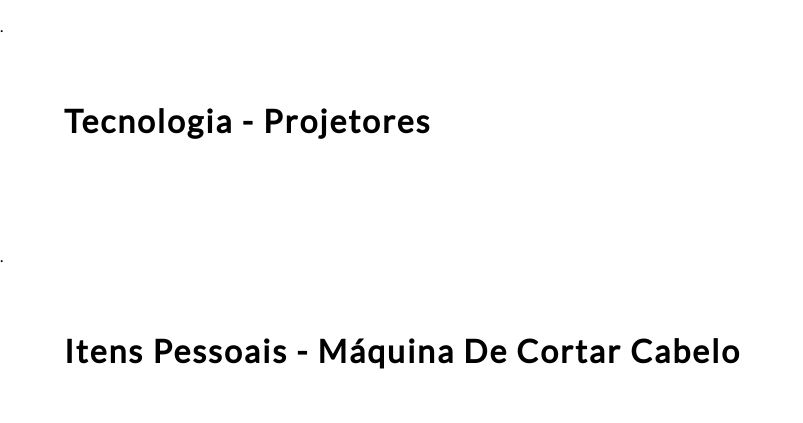
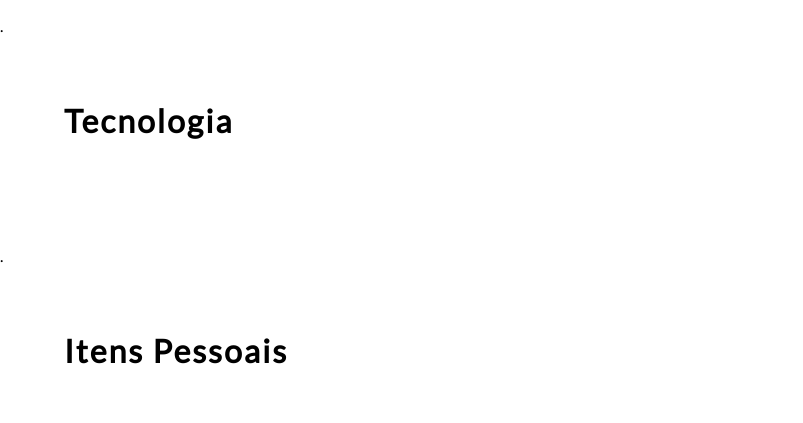
Before and after one commit to burgostecnologia/valeacompra-ecommerce, a plain HTML site: page content.html in a window 1280 px wide. Shown: the whole page, without its empty margins (0-803 px from the left). Drawn offline with Linux system fonts and the light colour scheme; no server answers.

Commit message:
ajuste menu e sub topicos

```diff
--- a/content.html
+++ b/content.html
@@ -14,14 +14,14 @@
 </head>
 <body>
     <div id="mainContainer">
-        <p id="projetores">.</p>
-        <h1 > Tecnologia - Projetores </h1>
+        <p id="tecnologia">.</p>
+        <h1 > Tecnologia</h1>
         <div id="containerClothing">
             <!-- JS rendered code -->
         </div>
 
-        <p id="maquinas">.</p>
-        <h1> Itens pessoais - Máquina de cortar cabelo </h1>
+        <p id="itenspessoais">.</p>
+        <h1> Itens pessoais </h1>
         <div id="containerAccessories">
             <!-- JS rendered code -->
         </div>
```
Also changed, not shown: header.html (+2 -2 lines).
